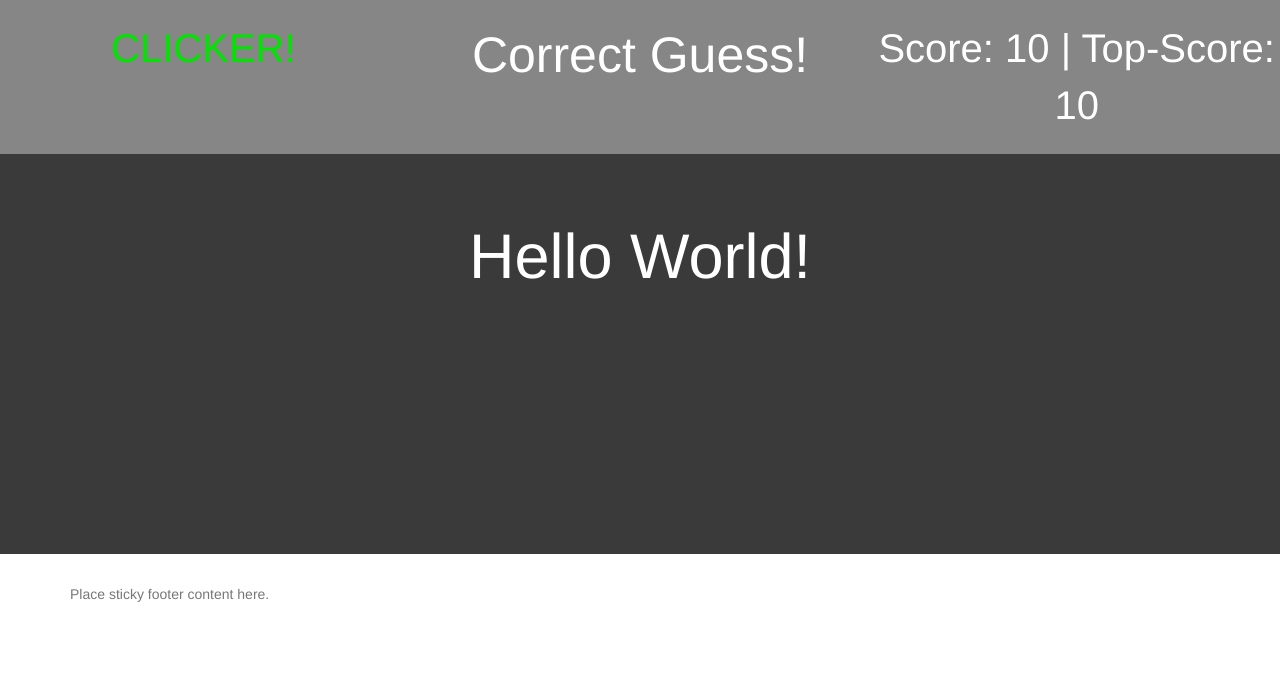
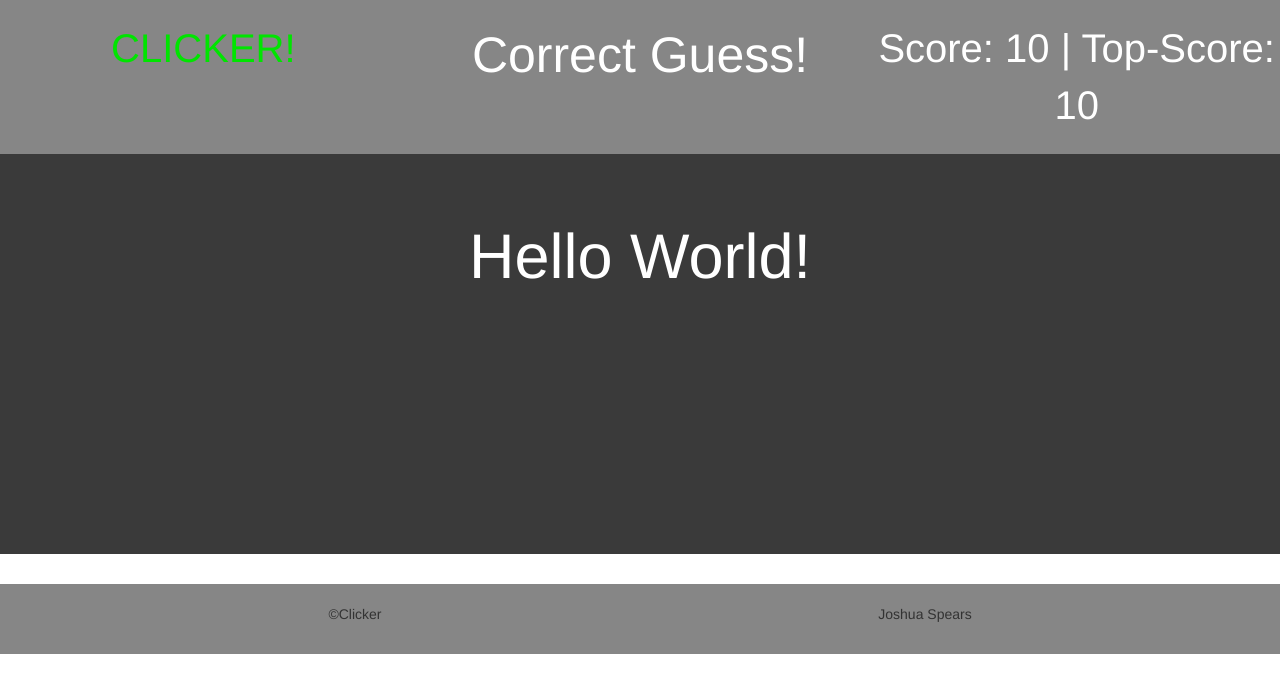
Before and after one commit to ETS-ReactNative4/clickyGame, a React (Create React App) app in the folder clicky-game/: page / in a window 1280 px wide. Shown: the top 692 px of the page. Built offline with nearby package versions, Linux system fonts and the light colour scheme.

Commit message:
Footer component built.

```diff
--- a/clicky-game/src/components/Footer/Footer.css
+++ b/clicky-game/src/components/Footer/Footer.css
@@ -4,6 +4,7 @@
  |=============================================|
  */
 
- .page-footer {
-     bacground-collor: red;
+ .footer {
+     background-color: #868686;
+     padding: 20px 0;
  }
--- a/clicky-game/src/components/Footer/Footer.jsx
+++ b/clicky-game/src/components/Footer/Footer.jsx
@@ -13,10 +13,13 @@ const Footer = ({ children }) => {
     // RETURN THE HTML FOR THE FOOTER
     return (
         //FOOTER
-        <footer class="footer">
-            <div class="container">
-                <p class="text-muted">
-                    Place sticky footer content here.
+        <footer className="footer text-center">
+            <div className="container">
+                <p className="col-xs-6">
+                    ©Clicker
+                </p>
+                <p className="col-xs-6 col-sm-6 col-md-6">
+                    Joshua Spears
                 </p>
             </div>
         </footer>
```
